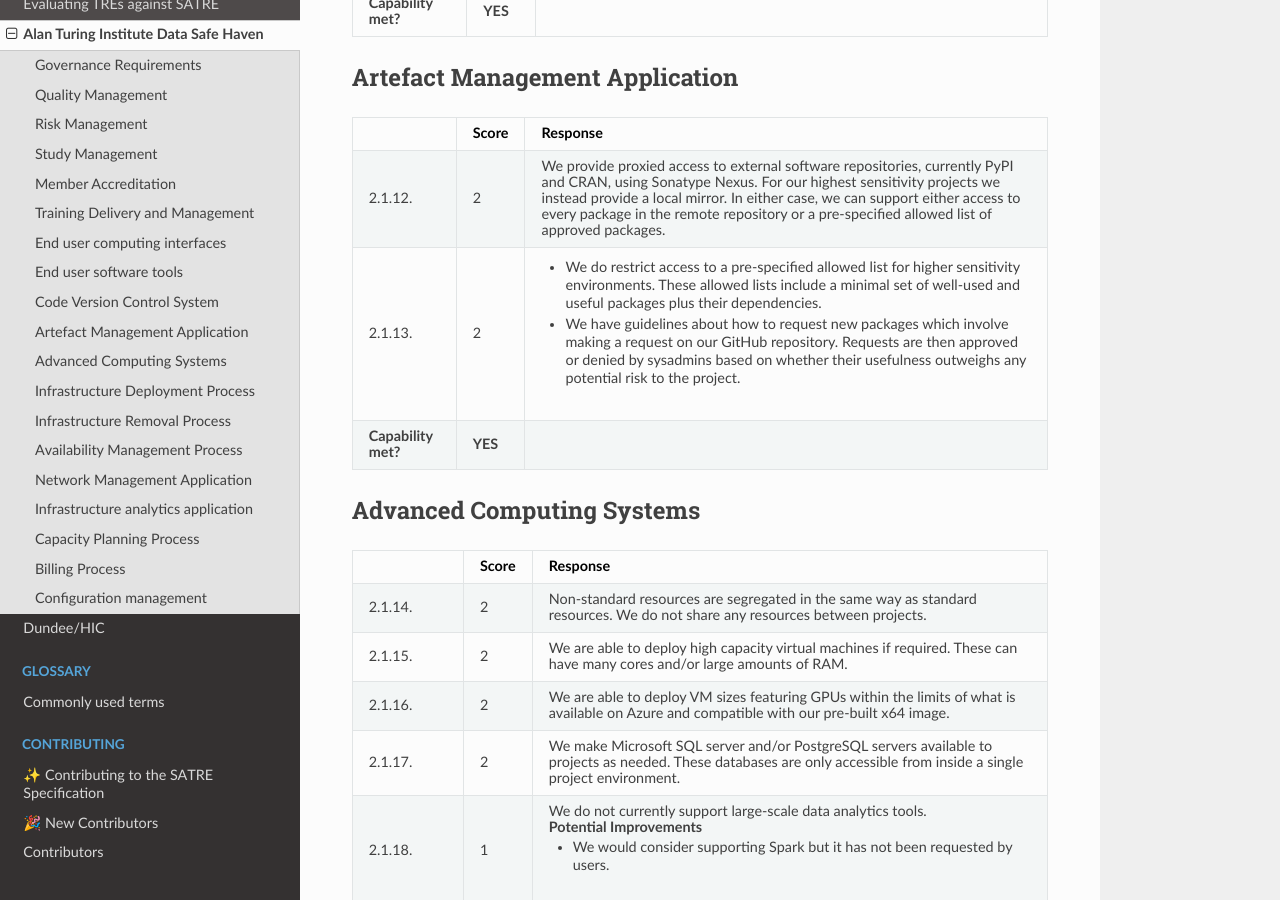
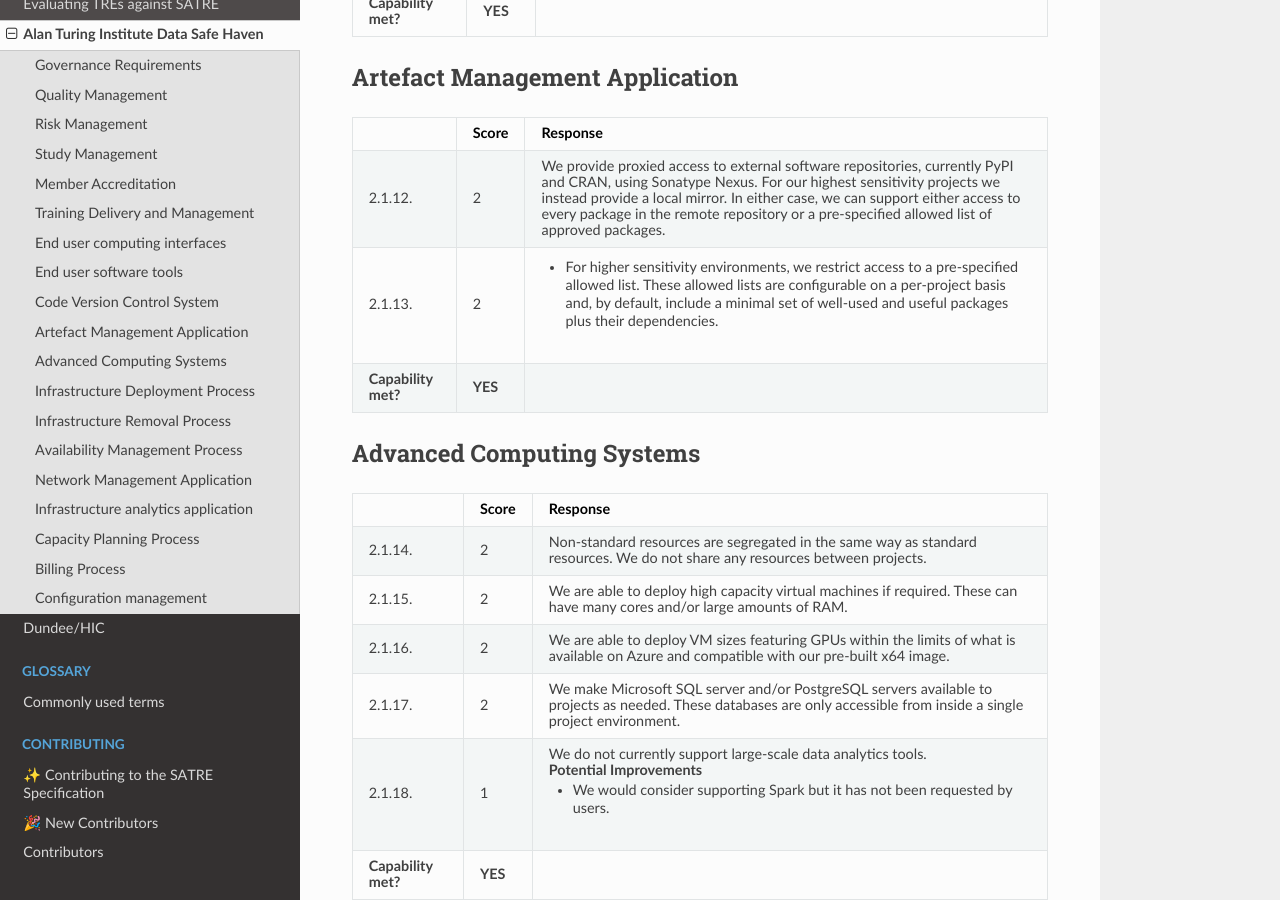
Before and after one commit to sa-tre/satre-specification, a Sphinx documentation site: the page built from docs/source/evaluations/alan_turing_institute.md, in a window 1280 px wide and 900 px high, scrolled down 9856 px. Built offline with Sphinx 7.4.7 and the Read the Docs theme 2.0.0, drawn with Linux system fonts in a browser that asks for light colours.

Commit message:
:memo: Simplify package handling process

```diff
--- a/docs/source/evaluations/alan_turing_institute.md
+++ b/docs/source/evaluations/alan_turing_institute.md
@@ -439,10 +439,8 @@
     In either case, we can support either access to every package in the remote repository or a pre-specified allowed list of approved packages.
 * - 2.1.13.
   - 2
-  - - We do restrict access to a pre-specified allowed list for higher sensitivity environments.
-      These allowed lists include a minimal set of well-used and useful packages plus their dependencies.
-    - We have guidelines about how to request new packages which involve making a request on our GitHub repository.
-      Requests are then approved or denied by sysadmins based on whether their usefulness outweighs any potential risk to the project.
+  - - For higher sensitivity environments, we restrict access to a pre-specified allowed list.
+      These allowed lists are configurable on a per-project basis and, by default, include a minimal set of well-used and useful packages plus their dependencies.
 * - **Capability met?**
   - **YES**
   -
```
